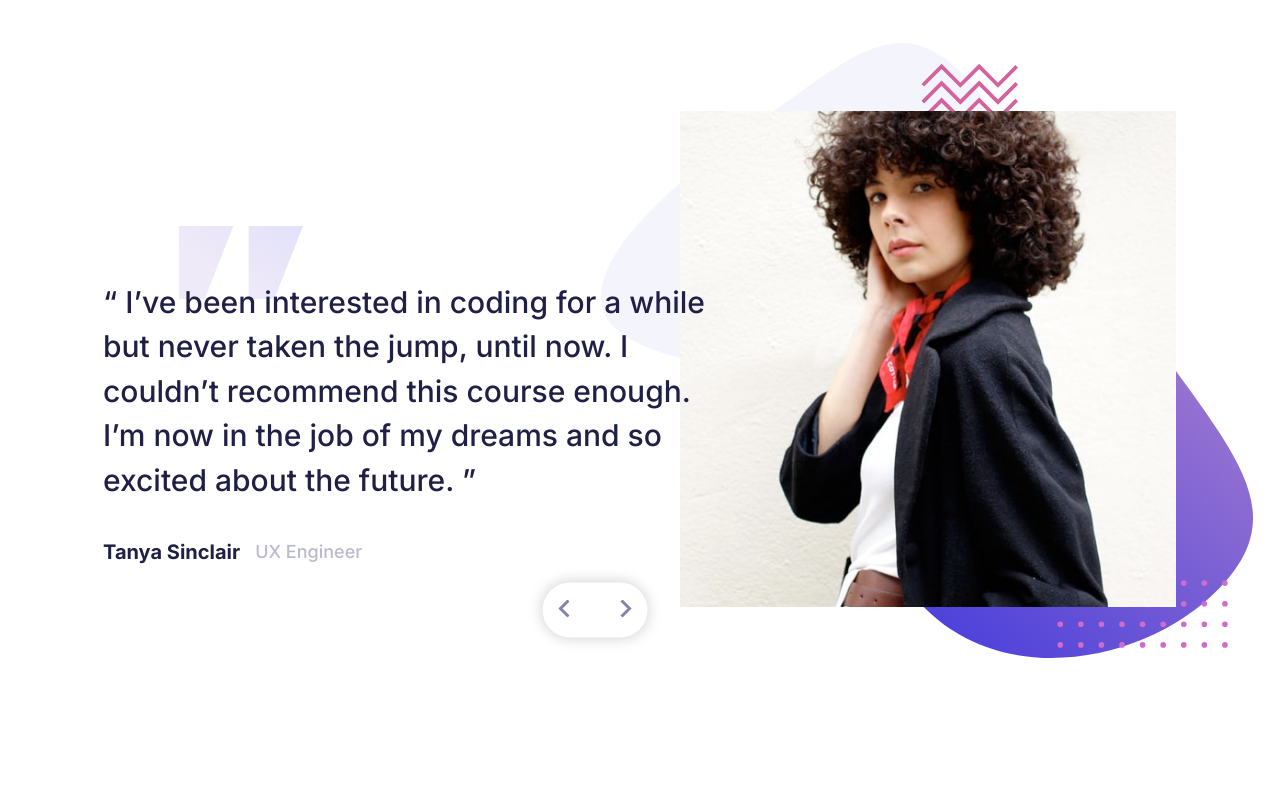
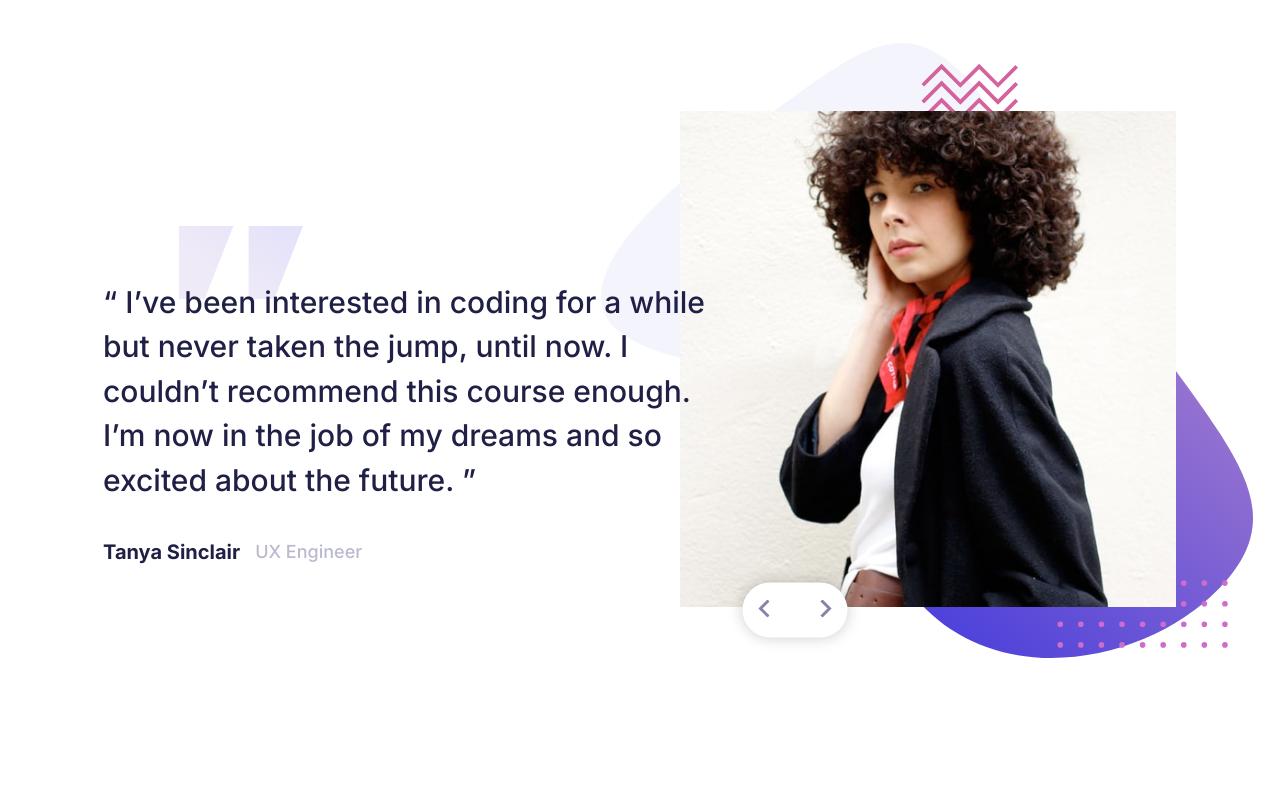
Before and after one commit to Emad-Essayed/Frontend-Mentor-Coding-bootcamp-testimonials-slider, a plain HTML site: page index.html in a window 1280 px wide. Shown: the top 800 px of the page. Drawn offline with Linux system fonts and the light colour scheme.

Commit message:
update styles

```diff
--- a/styles/_slider.scss
+++ b/styles/_slider.scss
@@ -68,7 +68,7 @@
   .slide-controls {
     position: absolute;
     left: 50%;
-    top: 46.5%;
+    top: 50%;
     transform: translate(-50%, -50%);
     width: 7.5rem;
     height: 3.3rem;
@@ -145,7 +145,7 @@
     }
 
     .slide-controls {
-      left: 50rem;
+      left: 70rem;
       top: 52.5rem;
       width: 10.5rem;
       height: 5.5rem;
```
Also changed, not shown: styles/style.css, 1 other file.
